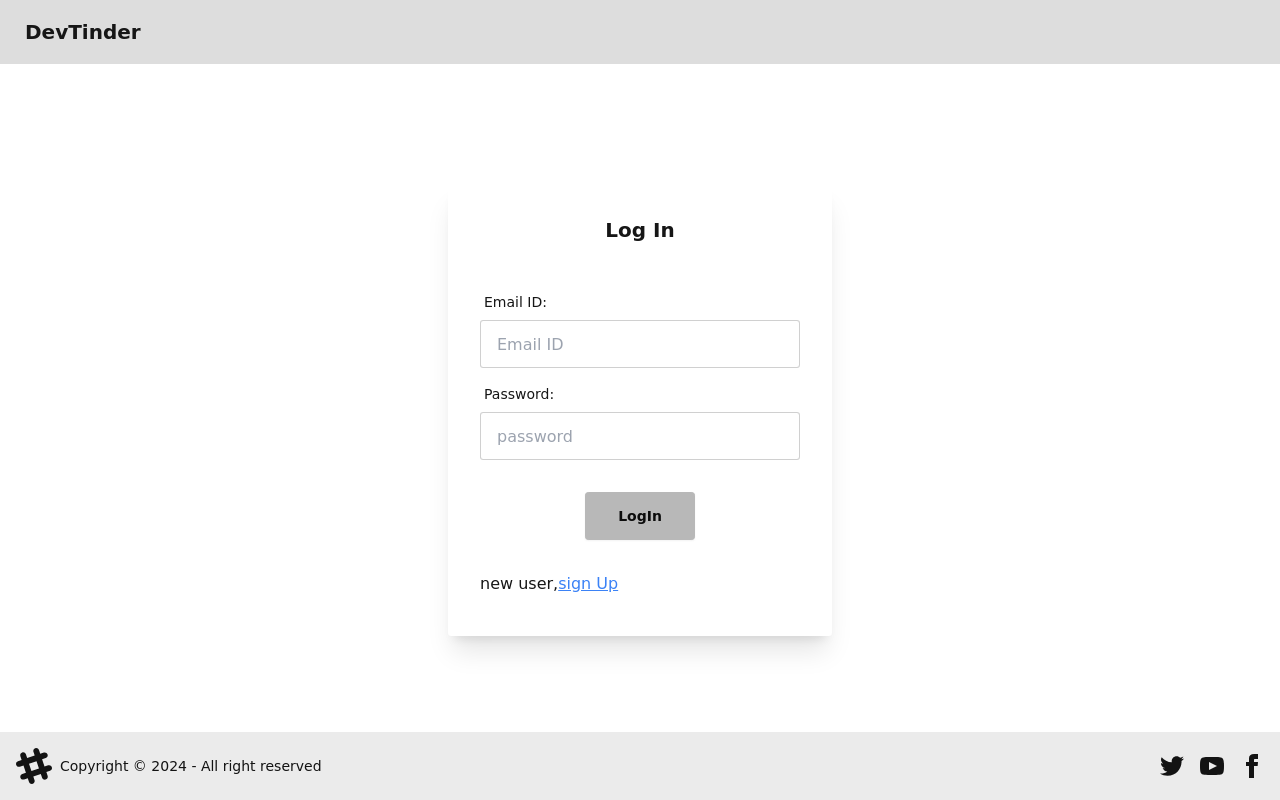
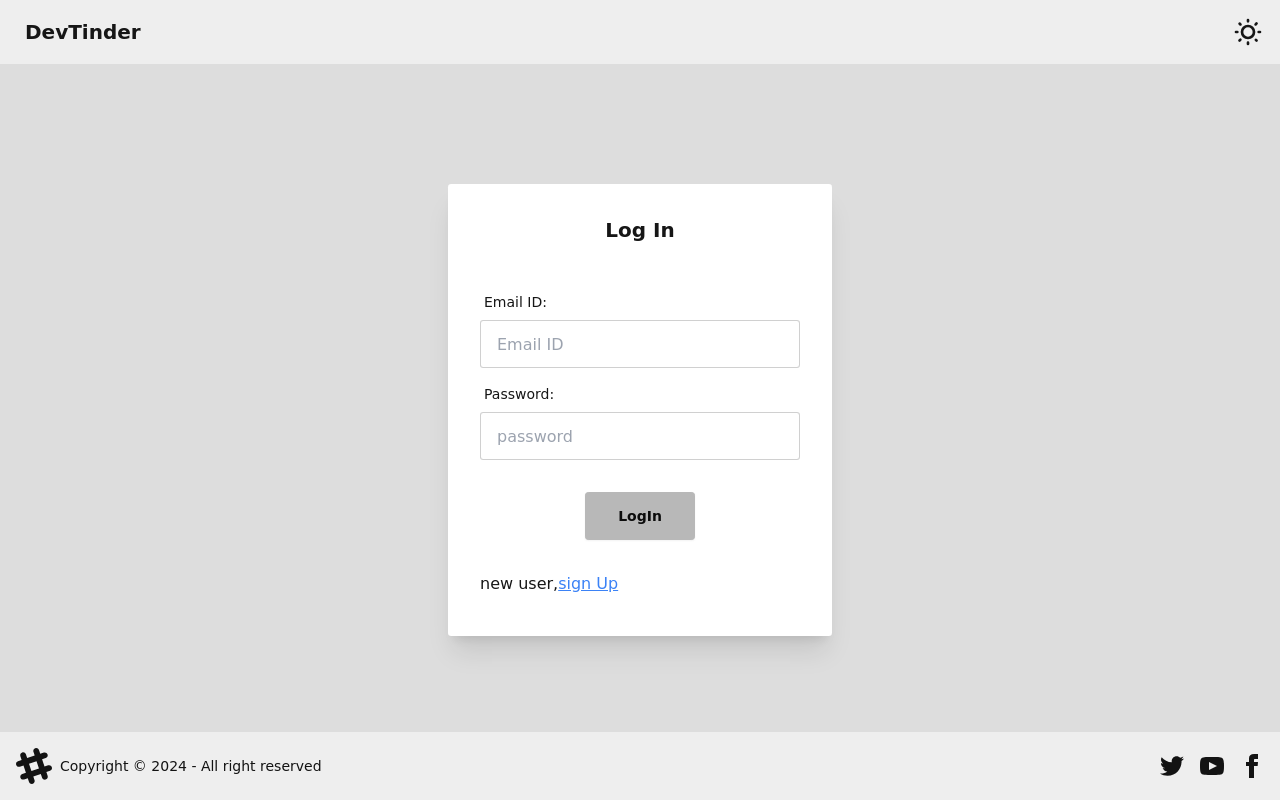
Before and after one commit to sandeep1555/devTinder-frontend, a React (Vite) app: page / in a window 1280 px wide. Built offline with nearby package versions, Linux system fonts and the light colour scheme; no server answers.

Commit message:
theme added

```diff
--- a/src/components/Body.jsx
+++ b/src/components/Body.jsx
@@ -47,7 +47,7 @@
 
   }, [isLoggedIn])
   return (
-    <div className="flex flex-col min-h-screen">
+    <div className="flex flex-col min-h-screen overflow-x-hidden bg-base-300 ">
       <NavBar />
       <main className="flex-grow">
         <Outlet />
--- a/src/components/Footer.jsx
+++ b/src/components/Footer.jsx
@@ -3,7 +3,7 @@
 const Footer = () => {
   return (
 
-    <footer className="footer bg-neutral text-neutral-content items-center p-4">
+    <footer className="footer bg-base-200 text-neutral-content items-center p-4">
       <aside className="grid-flow-col items-center">
         <svg
           width="36"
--- a/src/components/NavBar.jsx
+++ b/src/components/NavBar.jsx
@@ -31,11 +31,11 @@
   };
 
   return (
-    <div className="navbar bg-base-300">
+    <div className="navbar bg-base-200">
       <div className="flex-1">
         <Link to="/feed" className="btn btn-ghost text-xl">DevTinder</Link>
       </div>
-      <div className="flex-none gap-2">
+      <div className="flex-none gap-1">
         {isUserLoggedIn && (
           <>
             <button className="font-bold text-sm hover:text-gray-600 mr-1 md:text-lg md:mr-6" onClick={() => navigate("/feed")}>Home</button>
@@ -64,7 +64,30 @@
               <li><a onClick={handleLogout}>Logout</a></li>
             </ul>
           </div>
-        )}
+            )}
+
+<label className="swap swap-rotate md:mx-2  ">
+            {/* this hidden checkbox controls the state */}
+            <input type="checkbox" className="theme-controller" value="dim" />
+
+            {/* sun icon */}
+            <svg
+              className="swap-off h-8 w-8 fill-current "
+              xmlns="http://www.w3.org/2000/svg"
+              viewBox="0 0 24 24">
+              <path
+                d="M5.64,17l-.71.71a1,1,0,0,0,0,1.41,1,1,0,0,0,1.41,0l.71-.71A1,1,0,0,0,5.64,17ZM5,12a1,1,0,0,0-1-1H3a1,1,0,0,0,0,2H4A1,1,0,0,0,5,12Zm7-7a1,1,0,0,0,1-1V3a1,1,0,0,0-2,0V4A1,1,0,0,0,12,5ZM5.64,7.05a1,1,0,0,0,.7.29,1,1,0,0,0,.71-.29,1,1,0,0,0,0-1.41l-.71-.71A1,1,0,0,0,4.93,6.34Zm12,.29a1,1,0,0,0,.7-.29l.71-.71a1,1,0,1,0-1.41-1.41L17,5.64a1,1,0,0,0,0,1.41A1,1,0,0,0,17.66,7.34ZM21,11H20a1,1,0,0,0,0,2h1a1,1,0,0,0,0-2Zm-9,8a1,1,0,0,0-1,1v1a1,1,0,0,0,2,0V20A1,1,0,0,0,12,19ZM18.36,17A1,1,0,0,0,17,18.36l.71.71a1,1,0,0,0,1.41,0,1,1,0,0,0,0-1.41ZM12,6.5A5.5,5.5,0,1,0,17.5,12,5.51,5.51,0,0,0,12,6.5Zm0,9A3.5,3.5,0,1,1,15.5,12,3.5,3.5,0,0,1,12,15.5Z" />
+            </svg>
+
+            {/* moon icon */}
+            <svg
+              className="swap-on h-8 w-8 fill-current "
+              xmlns="http://www.w3.org/2000/svg"
+              viewBox="0 0 24 24">
+              <path
+                d="M21.64,13a1,1,0,0,0-1.05-.14,8.05,8.05,0,0,1-3.37.73A8.15,8.15,0,0,1,9.08,5.49a8.59,8.59,0,0,1,.25-2A1,1,0,0,0,8,2.36,10.14,10.14,0,1,0,22,14.05,1,1,0,0,0,21.64,13Zm-9.5,6.69A8.14,8.14,0,0,1,7.08,5.22v.27A10.15,10.15,0,0,0,17.22,15.63a9.79,9.79,0,0,0,2.1-.22A8.11,8.11,0,0,1,12.14,19.73Z" />
+            </svg>
+          </label>
       </div>
     </div>
   );
--- a/src/components/UserCard.jsx
+++ b/src/components/UserCard.jsx
@@ -51,7 +51,7 @@
       <div className="card-body">
         <h2 className="card-title text-2xl">
           {firstName + " " + lastName}
-          {age && <div className="badge badge-secondary">{age}{gender && <span>{"(" + gender[0] + ")"}</span>}</div>}
+          {age && <div className="badge badge-secondary text-xl">{age}{gender && <span>{"(" + gender[0] + ")"}</span>}</div>}
         </h2>
         {skills.length > 0 && <h3 className="font-medium "><span className="font-black">Skills:</span> {skills}</h3>}
         <p className={isTruncated ? 'truncate' : ''}><span className="font-black">About:</span> {about}</p>
--- a/tailwind.config.js
+++ b/tailwind.config.js
@@ -9,7 +9,7 @@
     extend: {},
   },
   daisyui: {
-    themes: ["wireframe"],
+    themes: ["wireframe","night","dim","business","coffee"],
   },
   plugins: [
     daisyui,
```
